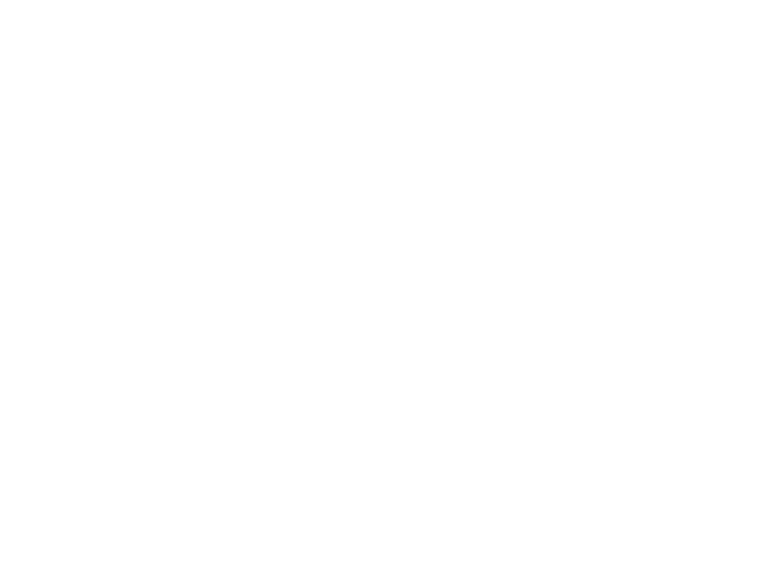
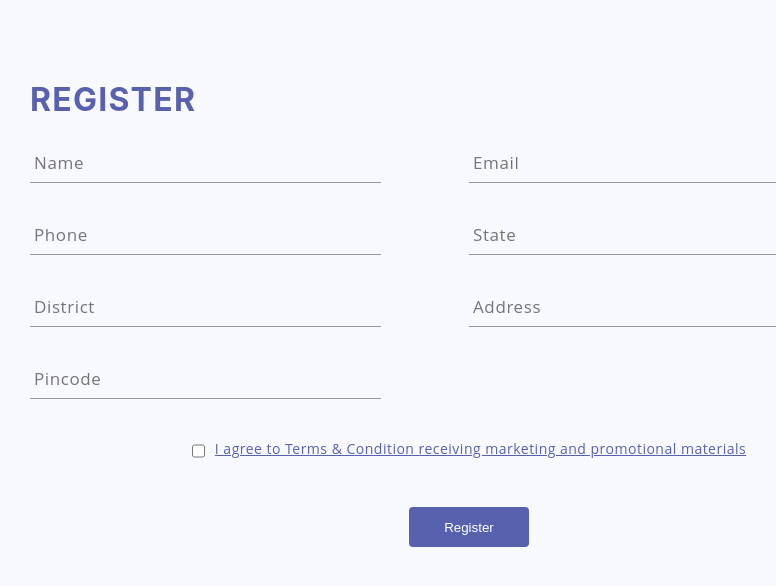
Before and after one commit to Rajan-sharma-dev/Ourgroup, a React (Create React App) app in the folder client/: page /register in a window 1280 px wide. Before the commit this address had no page. Shown: the top 586 px of the page, without its empty margins (292-1068 px from the left). Built offline with nearby package versions, Linux system fonts and the light colour scheme; the HTML template or start-up script is replaced by a standard one.

Commit message:
register component added

```diff
--- a/client/src/App.js
+++ b/client/src/App.js
@@ -1,12 +1,14 @@
 import './App.css';
 import { BrowserRouter, Routes, Route } from 'react-router-dom';
 import Home from './components/Home';
+import RegisterNew from './components/RegisterNew';
 function App() {
   return (
     <div className="App">
       <BrowserRouter>
         <Routes>
           <Route path="/" element={<Home />}></Route>
+          <Route path="/register" element={<RegisterNew />}></Route>
         </Routes>
       </BrowserRouter>
     </div>
--- a/client/src/components/Order.jsx
+++ b/client/src/components/Order.jsx
@@ -10,8 +10,6 @@
       <h3>No order Available</h3>
       <button className='btn-1'>Create</button>
     </div>
-
-
   </div>)
 };
 
--- /dev/null
+++ b/client/src/components/RegisterNew.css
@@ -0,0 +1,77 @@
+*{
+    margin: 0;
+    padding: 0;
+    box-sizing: border-box;
+}
+
+.register-container{
+    background: #F8F9FF 0% 0% no-repeat padding-box;
+    height: 100vh;
+    width: 1038px;
+    padding: 5rem;
+    float: right;
+}
+.register-box{
+    margin-top: 2rem;
+    display: flex;
+    justify-content: space-around;
+    /* background-color: burlywood; */
+}
+.left-register, .right-register{
+    display: flex;
+    flex-direction: column;
+    /* background-color: cadetblue; */
+    width: 50%;
+}
+.left-register input, .right-register input{
+    width: 80%;
+    border: none;
+    border-bottom: 1px solid #989898;
+    margin-bottom: 2.5rem;
+    height: 2rem;
+    outline: none;
+    padding-bottom: .5rem;
+    padding-left: .25rem;
+    background: #F8F9FF 0% 0% no-repeat padding-box;
+    font: normal normal normal 17px/27px Open Sans;
+    letter-spacing: 0.6px;
+    color: #77838F;
+
+}
+.register-container h1{
+    text-align: left;
+    font: normal normal medium 32px/60px Avenir;
+    letter-spacing: 1.28px;
+    color: #5861AE;
+    text-transform: uppercase;
+}
+
+.term-condition{
+    text-align: center;
+    display: flex;
+    justify-content: center;
+}
+.term-condition input{
+    margin-top: 4px;
+    cursor: pointer;
+}
+.term-condition h4{
+    margin-left: 10px;
+    font: normal normal normal 14px/20px Open Sans;
+    letter-spacing: 0.49px;
+    color: #5861AE;
+    text-decoration: underline;
+    cursor: pointer;
+}
+
+.register-container button{
+    width: 120px;
+    height: 40px;
+    cursor: pointer;
+    margin-top: 3rem;
+    background: #5861AE 0% 0% no-repeat padding-box;
+    border-radius: 4px;
+    border: none;
+    outline: none;
+    color: #fff;
+}
--- /dev/null
+++ b/client/src/components/RegisterNew.jsx
@@ -0,0 +1,30 @@
+import React from 'react';
+import './RegisterNew.css'
+
+const RegisterNew = () => {
+  return <div className='register-container'>
+      <h1>REGISTER</h1>
+      <form action="">
+        <div className='register-box'>
+          <div className='left-register'>
+              <input type="text" placeholder='Name'/>
+              <input type="text" placeholder='Phone'/>
+              <input type="text" placeholder='District'/>
+              <input type="text" placeholder='Pincode'/>
+          </div>
+          <div className='right-register'>
+              <input type="text" placeholder='Email'/>
+              <input type="text" placeholder='State'/>
+              <input type="text" placeholder='Address'/>
+          </div>
+          </div>
+        <div className='term-condition'>
+          <input type="checkbox" />
+          <h4>I agree to Terms & Condition receiving marketing and promotional materials</h4>
+        </div>
+        <button>Register</button>
+      </form>
+  </div>;
+};
+
+export default RegisterNew;
```
Also changed, not shown: client/src/components/Register.jsx (renamed from client/src/components/register.js, +0 -20 lines), 2 other files (tests, documents, lock files or other folders).
